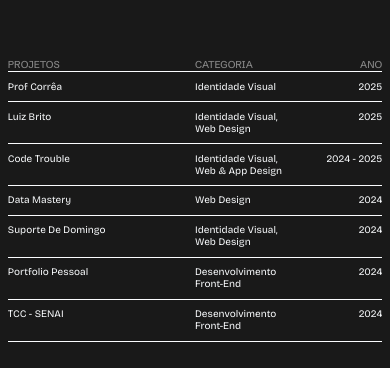
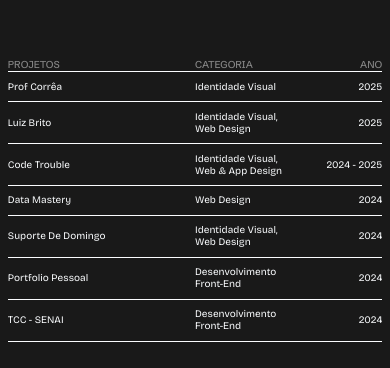
Before and after one commit to arthurzop/FOLIO2025, a React (Vite) app: page / in a window 390 px wide. Shown: the part 844-1212 px from the top of the page. Built offline with nearby package versions, Linux system fonts and the light colour scheme.

Commit message:
responsivity update

```diff
--- a/src/App.css
+++ b/src/App.css
@@ -265,4 +265,8 @@
   header {
     align-items: flex-start;
   }
+
+  .row{
+    align-items: center;
+  }
 }
```
